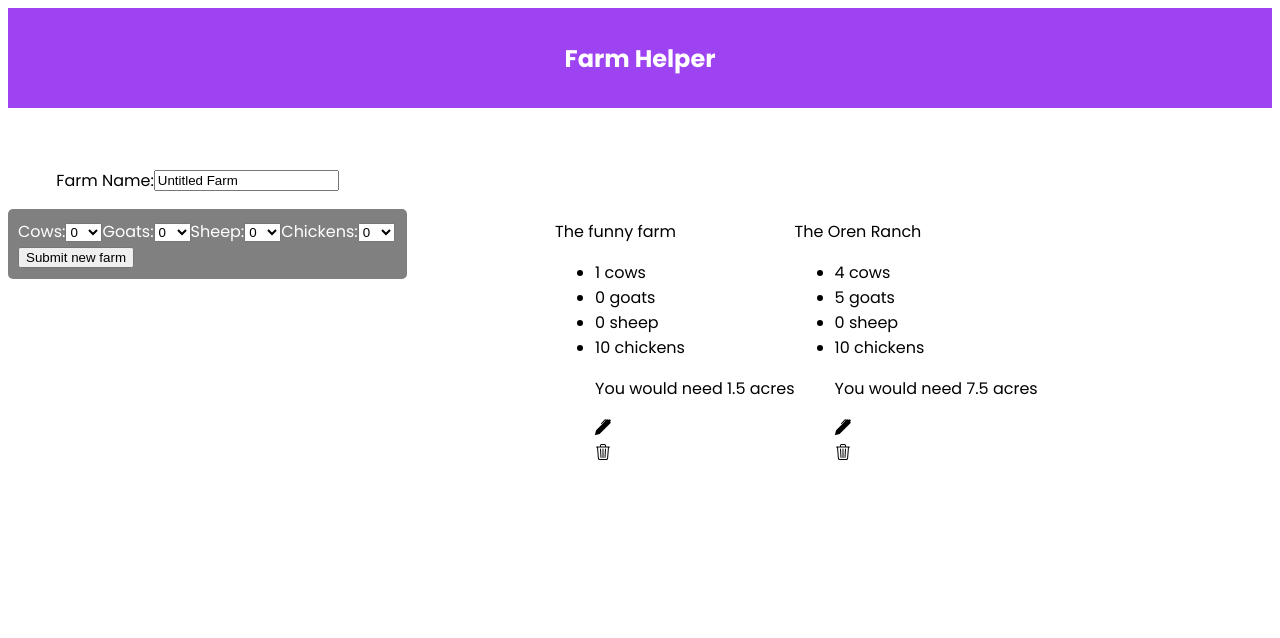
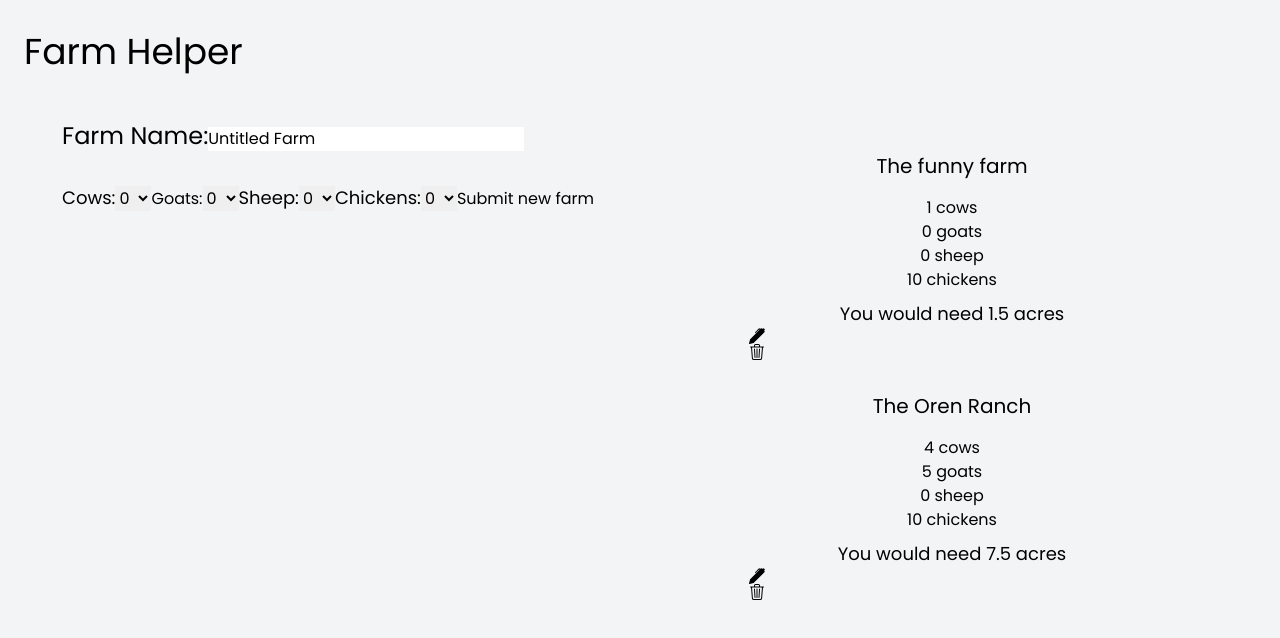
Before and after one commit to Acalltoredemption/FarmHelper, a React (Create React App) app: page / in a window 1280 px wide. Shown: the top 638 px of the page. Built offline with nearby package versions, Linux system fonts and the light colour scheme.

Commit message:
some very basic styling with tailwindcss

```diff
--- a/package.json
+++ b/package.json
@@ -36,5 +36,10 @@
       "last 1 firefox version",
       "last 1 safari version"
     ]
+  },
+  "devDependencies": {
+    "autoprefixer": "^10.4.7",
+    "postcss": "^8.4.14",
+    "tailwindcss": "^3.0.24"
   }
 }
--- /dev/null
+++ b/postcss.config.js
@@ -0,0 +1,6 @@
+module.exports = {
+  plugins: {
+    tailwindcss: {},
+    autoprefixer: {},
+  },
+}
--- a/src/App.js
+++ b/src/App.js
@@ -2,16 +2,23 @@ import Header from "./components/Header";
 import Selections from "./components/Selections";
 import ResultPanel from "./components/ResultPanel";
 import { ResultProvider } from "./context/ResultContext";
+import './index.css'
 
 import './app.css'
 
 function App() {
   return (
+
     <ResultProvider>
+    <div className="min-h-screen px-6 py-8 mx-auto bg-gray-100">
     <Header />
+    <section className="grid grid-cols-2 gap-4 mt-12">
     <Selections />
     <ResultPanel />
+    </section>
+    </div>
     </ResultProvider>
+
   );
 }
 
--- a/src/app.css
+++ b/src/app.css
@@ -3,42 +3,3 @@
 body{
     font-family: 'Poppins', sans-serif;
 }
-
-.header {
-    height: 100px;
-    width: 100%;
-    display: flex;
-    align-items: center;
-    margin-bottom: 30px;
-    justify-content: center;
-    background-color: rgb(157, 67, 241);
-    color: white;
-}
-
-.farmName {
-    width: 30%;
-    padding-top: 30px;
-    display: flex;
-    align-items: center;
-    justify-content: center;
-}
-
-.selections {
-    width: 30%;
-    display: inline-flex;
-    align-items: center;
-    justify-content: center;
-    padding: 10px;
-    background-color: gray;
-    color: white;
-    border-radius: 5px;
-}
-
-.farmList {
-    width: 60%;
-    display: inline-flex;
-    align-items: center;
-    justify-content: center;
-    padding: 10px;
-
-}
--- a/src/components/Header.jsx
+++ b/src/components/Header.jsx
@@ -1,8 +1,8 @@
 
 export default function Header() {
   return (
-    <div className="header">
-        <h2 className="headerTitle">Farm Helper</h2>
+    <div className="mb-6 mx-auto">
+        <h2 className="text-left text-4xl">Farm Helper</h2>
     </div>
   )
 }
--- a/src/components/ResultItem.jsx
+++ b/src/components/ResultItem.jsx
@@ -10,16 +10,17 @@ export default function ResultItem({farm}) {
     setAcreCount(farm.counts.cows * 1.5 + farm.counts.goats * 0.3 + farm.counts.sheep * 0.3)
   })
   return (
-    <div>
-        <p>{farm.name}</p>
-        <ul>
+    <div className="text-center">
+        <p className="text-xl">{farm.name}</p>
+        <ul className="mt-4">
             <li>{farm.counts.cows} cows</li>
             <li>{farm.counts.goats} goats</li>
             <li>{farm.counts.sheep} sheep</li>
             <li>{farm.counts.chickens} chickens</li>
 
-            <p>You would need {acreCount} acres</p>
+            <p className="mt-2 text-lg">You would need {acreCount} acres</p>
 
+            <div>
             <svg xmlns="http://www.w3.org/2000/svg" width="16" height="16" fill="currentColor" class="bi bi-pen-fill" viewBox="0 0 16 16">
              <path d="m13.498.795.149-.149a1.207 1.207 0 1 1 1.707 1.708l-.149.148a1.5 1.5 0 0 1-.059 2.059L4.854 14.854a.5.5 0 0 1-.233.131l-4 1a.5.5 0 0 1-.606-.606l1-4a.5.5 0 0 1 .131-.232l9.642-9.642a.5.5 0 0 0-.642.056L6.854 4.854a.5.5 0 1 1-.708-.708L9.44.854A1.5 1.5 0 0 1 11.5.796a1.5 1.5 0 0 1 1.998-.001z"/>
             </svg>
@@ -29,6 +30,8 @@ export default function ResultItem({farm}) {
            <path d="M6.5 1h3a.5.5 0 0 1 .5.5v1H6v-1a.5.5 0 0 1 .5-.5ZM11 2.5v-1A1.5 1.5 0 0 0 9.5 0h-3A1.5 1.5 0 0 0 5 1.5v1H2.506a.58.58 0 0 0-.01 0H1.5a.5.5 0 0 0 0 1h.538l.853 10.66A2 2 0 0 0 4.885 16h6.23a2 2 0 0 0 1.994-1.84l.853-10.66h.538a.5.5 0 0 0 0-1h-.995a.59.59 0 0 0-.01 0H11Zm1.958 1-.846 10.58a1 1 0 0 1-.997.92h-6.23a1 1 0 0 1-.997-.92L3.042 3.5h9.916Zm-7.487 1a.5.5 0 0 1 .528.47l.5 8.5a.5.5 0 0 1-.998.06L5 5.03a.5.5 0 0 1 .47-.53Zm5.058 0a.5.5 0 0 1 .47.53l-.5 8.5a.5.5 0 1 1-.998-.06l.5-8.5a.5.5 0 0 1 .528-.47ZM8 4.5a.5.5 0 0 1 .5.5v8.5a.5.5 0 0 1-1 0V5a.5.5 0 0 1 .5-.5Z"/>
           </svg>
             </div>
+
+            </div>
         </ul>
     </div>
   )
--- a/src/components/ResultPanel.jsx
+++ b/src/components/ResultPanel.jsx
@@ -10,9 +10,9 @@ export default function ResultPanel() {
         return <p>No listings yet...</p>
     }
   return (
-    <div className="farmList">
+    <div className='w-8/12 mx-auto'>
         {results.map((result) => (
-            <div>
+            <div className="pt-8">
                 <ResultItem key={result.id} farm={result} />
             </div>
         ))}
--- a/src/components/Selections.jsx
+++ b/src/components/Selections.jsx
@@ -48,15 +48,15 @@ export default function Selections() {
         addFarm(newFarm)
     }
   return (
-      <>
-    <div className="farmName">
-    <label htmlFor="farmname">Farm Name:</label>
+      <div className="mx-auto">
+    <div>
+    <label htmlFor="farmname" className="text-2xl">Farm Name:</label>
     <input name="farmname" type="text" value={farmName} onChange={handleFarmName} placeholder="Farm Name" />
     </div>
 
-    <div className="selections">
+    <div className="pt-8">
         <form onSubmit={handleSubmit}>
-            <label htmlFor="cows">Cows:</label>
+            <label htmlFor="cows" className="text-lg">Cows:</label>
             <select onChange={countCows} name='cows'>
                 <option value="0">0</option>
                 <option value="1">1</option>
@@ -71,7 +71,7 @@ export default function Selections() {
                 <option value="10">10</option>
             </select>
 
-            <label htmlFor="goats">Goats:</label>
+            <label htmlFor="goats" className="lg">Goats:</label>
             <select onChange={countGoats} name='goats'>
             <option value="0">0</option>
                 <option value="1">1</option>
@@ -86,7 +86,7 @@ export default function Selections() {
                 <option value="10">10</option>
             </select>
 
-            <label htmlFor="sheep">Sheep:</label>
+            <label htmlFor="sheep" className="text-lg">Sheep:</label>
             <select onChange={countSheep} name='sheep'>
             <option value="0">0</option>
                 <option value="1">1</option>
@@ -101,7 +101,7 @@ export default function Selections() {
                 <option value="10">10</option>
             </select>
 
-            <label htmlFor="chickens">Chickens:</label>
+            <label htmlFor="chickens" className="text-lg">Chickens:</label>
             <select onChange={countChickens} name='chickens'>
             <option value="0">0</option>
                 <option value="1">1</option>
@@ -118,6 +118,6 @@ export default function Selections() {
             <button type='submit'>Submit new farm</button>
         </form>
     </div>
-    </>
+    </div>
   )
 }
--- /dev/null
+++ b/src/index.css
@@ -0,0 +1,3 @@
+@tailwind base;
+@tailwind components;
+@tailwind utilities;
--- /dev/null
+++ b/tailwind.config.js
@@ -0,0 +1,9 @@
+module.exports = {
+  content: [
+    "./src/**/*.{js,jsx,ts,tsx}",
+  ],
+  theme: {
+    extend: {},
+  },
+  plugins: [],
+}
```
Also changed, not shown: 1 other file (tests, documents, lock files or other folders).
